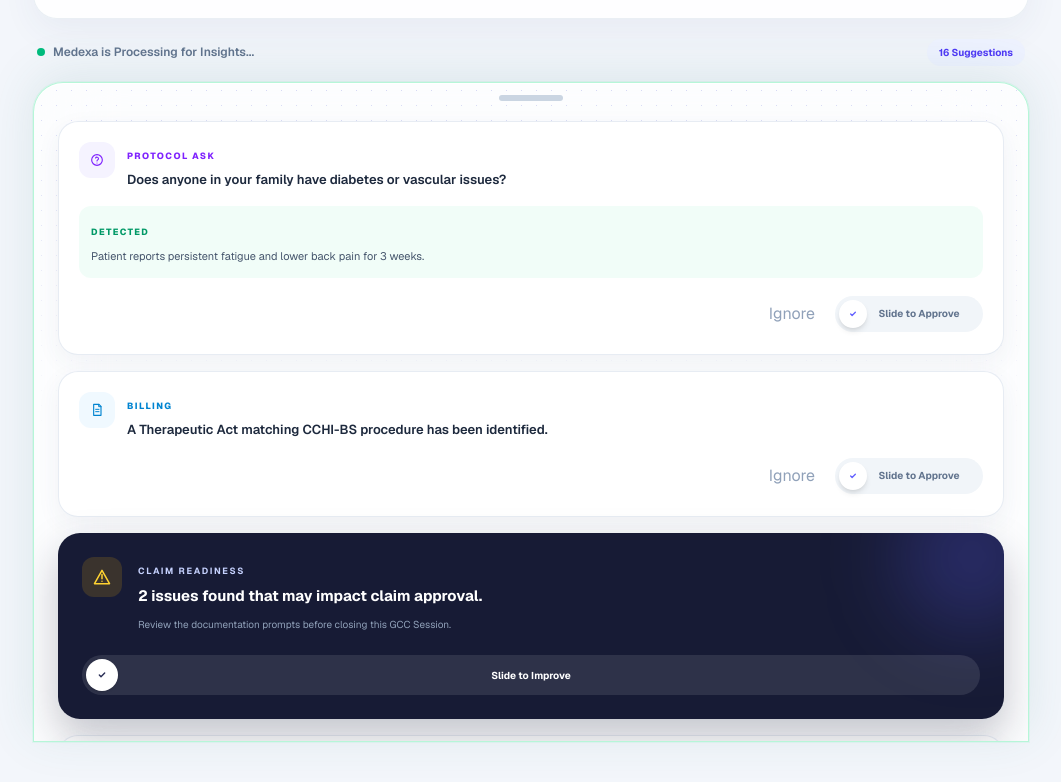
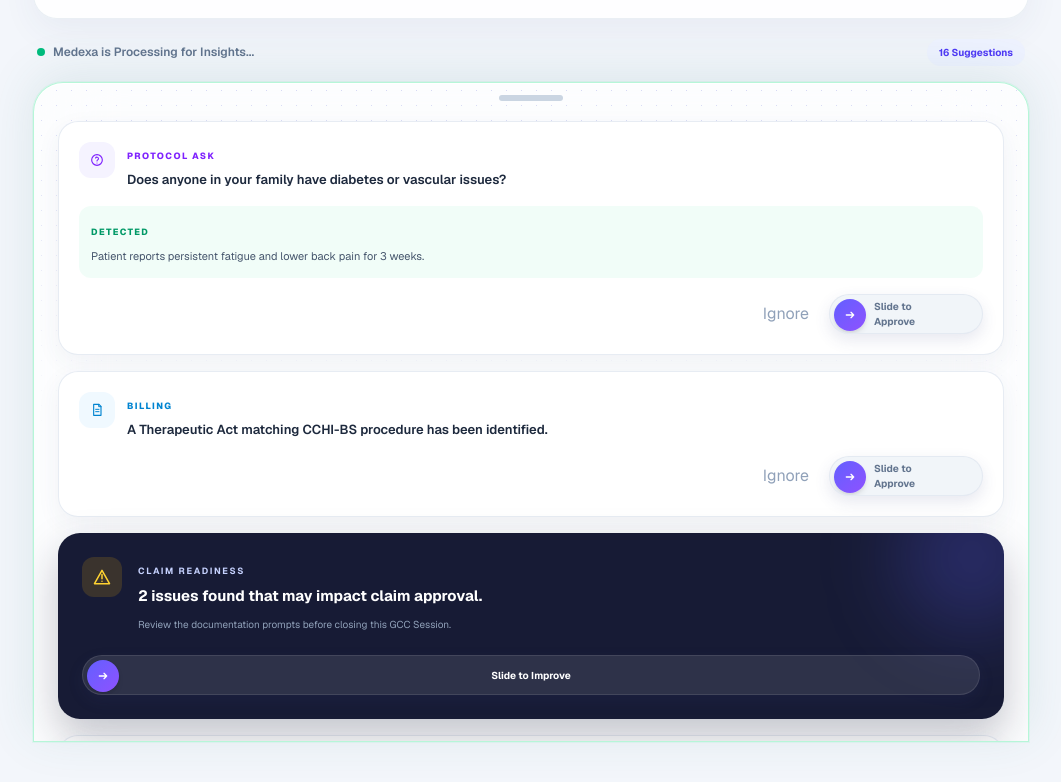
Before and after one commit to syedsaifshah786/medexa-gcc-frontend, a Next.js app: page /session in a window 1280 px wide. Shown: the part 805-1587 px from the top of the page, without its empty margins (109-1170 px from the left). Built offline with nearby package versions, Linux system fonts and the light colour scheme.

Commit message:
Add real slide to approve interaction

```diff
--- a/src/components/gcc/GCCClaimReadinessCard.tsx
+++ b/src/components/gcc/GCCClaimReadinessCard.tsx
@@ -1,10 +1,8 @@
 "use client";
 
-import { useState } from "react";
+import SlideAction from "@/components/gcc/SlideAction";
 
 export default function GCCClaimReadinessCard({ focused = false, onFocus }: { focused?: boolean; onFocus?: () => void }) {
-  const [improved, setImproved] = useState(false);
-
   return (
     <article
       onClick={onFocus}
@@ -21,19 +19,13 @@ export default function GCCClaimReadinessCard({ focused = false, onFocus }: { fo
           <p className="mt-2 text-[10px] leading-5 text-slate-400">Review the documentation prompts before closing this GCC Session.</p>
         </div>
       </div>
-      <button
-        type="button"
-        onClick={(event) => {
-          event.stopPropagation();
-          setImproved((value) => !value);
-        }}
-        className={`relative mt-5 flex h-10 w-full items-center rounded-full p-1 transition ${improved ? "bg-emerald-500" : "bg-white/10"}`}
-      >
-        <span className={`grid size-8 place-items-center rounded-full bg-white text-[#282d54] shadow transition-transform ${improved ? "translate-x-[calc(100%-2rem)]" : ""}`}>
-          <svg viewBox="0 0 24 24" className="size-4" aria-hidden="true"><path d="m8 12 2.5 2.5L16 9" fill="none" stroke="currentColor" strokeLinecap="round" strokeLinejoin="round" strokeWidth="2.1" /></svg>
-        </span>
-        <span className="absolute inset-0 grid place-items-center text-[10px] font-bold">{improved ? "Ready to review" : "Slide to Improve"}</span>
-      </button>
+      <SlideAction
+        label="Slide to Improve"
+        completedLabel="Improved"
+        variant="dark"
+        onComplete={() => undefined}
+        className="mt-5 w-full"
+      />
     </article>
   );
 }
--- a/src/components/gcc/GCCSuggestionCard.tsx
+++ b/src/components/gcc/GCCSuggestionCard.tsx
@@ -1,10 +1,9 @@
 "use client";
 
-import { useState } from "react";
+import SlideAction from "@/components/gcc/SlideAction";
 import type { Suggestion } from "@/lib/mock/gcc-session";
 
 export default function GCCSuggestionCard({ suggestion }: { suggestion: Suggestion }) {
-  const [approved, setApproved] = useState(false);
   const isBilling = suggestion.type === "Billing";
 
   return (
@@ -32,19 +31,12 @@ export default function GCCSuggestionCard({ suggestion }: { suggestion: Suggesti
 
       <div className="mt-4 flex items-center justify-end gap-3">
         <button type="button" className="px-2 py-2 text-[10px] font-bold text-slate-400 hover:text-slate-600">Ignore</button>
-        <button
-          type="button"
-          onClick={() => setApproved((value) => !value)}
-          className={`relative flex h-9 w-[148px] items-center rounded-full px-1 transition ${approved ? "bg-emerald-500" : "bg-slate-100"}`}
-          aria-pressed={approved}
-        >
-          <span className={`grid size-7 place-items-center rounded-full bg-white shadow-md transition-transform ${approved ? "translate-x-[112px] text-emerald-600" : "text-indigo-500"}`}>
-            <svg viewBox="0 0 24 24" className="size-3.5" aria-hidden="true"><path d="m8 12 2.5 2.5L16 9" fill="none" stroke="currentColor" strokeLinecap="round" strokeLinejoin="round" strokeWidth="2.2" /></svg>
-          </span>
-          <span className={`absolute inset-0 grid place-items-center pl-5 text-[10px] font-bold ${approved ? "pr-5 text-white" : "text-slate-500"}`}>
-            {approved ? "Approved" : "Slide to Approve"}
-          </span>
-        </button>
+        <SlideAction
+          label="Slide to Approve"
+          completedLabel="Approved"
+          onComplete={() => undefined}
+          className="w-[154px]"
+        />
       </div>
     </article>
   );
--- /dev/null
+++ b/src/components/gcc/SlideAction.tsx
@@ -0,0 +1,182 @@
+"use client";
+
+import { useEffect, useRef, useState, type PointerEvent as ReactPointerEvent } from "react";
+
+type SlideActionProps = {
+  label: string;
+  completedLabel: string;
+  onComplete: () => void;
+  variant?: "light" | "dark";
+  className?: string;
+};
+
+const threshold = 0.82;
+
+export default function SlideAction({
+  label,
+  completedLabel,
+  onComplete,
+  variant = "light",
+  className = "",
+}: SlideActionProps) {
+  const trackRef = useRef<HTMLDivElement>(null);
+  const knobRef = useRef<HTMLDivElement>(null);
+  const startXRef = useRef(0);
+  const startProgressRef = useRef(0);
+  const progressRef = useRef(0);
+  const previousUserSelectRef = useRef("");
+  const [isDragging, setIsDragging] = useState(false);
+  const [progress, setProgress] = useState(0);
+  const [completed, setCompleted] = useState(false);
+  const [travelDistance, setTravelDistance] = useState(0);
+
+  const measureTravelDistance = () => {
+    if (!trackRef.current || !knobRef.current) return 0;
+    return trackRef.current.clientWidth - knobRef.current.offsetWidth - 8;
+  };
+
+  const updateProgress = (nextProgress: number) => {
+    const clampedProgress = Math.min(1, Math.max(0, nextProgress));
+    progressRef.current = clampedProgress;
+    setProgress(clampedProgress);
+  };
+
+  const restoreTextSelection = () => {
+    document.body.style.userSelect = previousUserSelectRef.current;
+  };
+
+  const handlePointerDown = (event: ReactPointerEvent<HTMLDivElement>) => {
+    if (completed || (event.pointerType === "mouse" && event.button !== 0)) return;
+
+    event.preventDefault();
+    event.stopPropagation();
+    event.currentTarget.setPointerCapture(event.pointerId);
+    startXRef.current = event.clientX;
+    startProgressRef.current = progressRef.current;
+    previousUserSelectRef.current = document.body.style.userSelect;
+    document.body.style.userSelect = "none";
+    setIsDragging(true);
+  };
+
+  const handlePointerMove = (event: ReactPointerEvent<HTMLDivElement>) => {
+    if (!isDragging || completed) return;
+
+    event.preventDefault();
+    event.stopPropagation();
+    const currentTravelDistance = measureTravelDistance();
+    if (currentTravelDistance <= 0) return;
+
+    updateProgress(startProgressRef.current + (event.clientX - startXRef.current) / currentTravelDistance);
+  };
+
+  const handlePointerUp = (event: ReactPointerEvent<HTMLDivElement>) => {
+    if (!isDragging || completed) return;
+
+    event.preventDefault();
+    event.stopPropagation();
+    setIsDragging(false);
+    restoreTextSelection();
+
+    if (progressRef.current >= threshold) {
+      updateProgress(1);
+      setCompleted(true);
+      onComplete();
+    } else {
+      updateProgress(0);
+    }
+
+    if (event.currentTarget.hasPointerCapture(event.pointerId)) {
+      event.currentTarget.releasePointerCapture(event.pointerId);
+    }
+  };
+
+  const handlePointerCancel = (event: ReactPointerEvent<HTMLDivElement>) => {
+    if (!isDragging || completed) return;
+
+    event.preventDefault();
+    event.stopPropagation();
+    setIsDragging(false);
+    restoreTextSelection();
+    updateProgress(0);
+
+    if (event.currentTarget.hasPointerCapture(event.pointerId)) {
+      event.currentTarget.releasePointerCapture(event.pointerId);
+    }
+  };
+
+  useEffect(
+    () => () => {
+      if (isDragging) restoreTextSelection();
+    },
+    [isDragging],
+  );
+
+  useEffect(() => {
+    const track = trackRef.current;
+    if (!track) return;
+
+    const updateTravelDistance = () => setTravelDistance(Math.max(0, measureTravelDistance()));
+    updateTravelDistance();
+
+    const resizeObserver = new ResizeObserver(updateTravelDistance);
+    resizeObserver.observe(track);
+    return () => resizeObserver.disconnect();
+  }, []);
+
+  const isDark = variant === "dark";
+
+  return (
+    <div
+      ref={trackRef}
+      role="slider"
+      aria-label={`${label}. Drag to confirm.`}
+      aria-valuemin={0}
+      aria-valuemax={100}
+      aria-valuenow={Math.round(progress * 100)}
+      aria-valuetext={completed ? completedLabel : `${Math.round(progress * 100)} percent`}
+      aria-disabled={completed}
+      data-slide-action
+      onClick={(event) => event.stopPropagation()}
+      className={`relative h-10 select-none overflow-hidden rounded-full border shadow-[0_6px_16px_rgba(55,65,130,0.12)] ${
+        isDark
+          ? "border-white/10 bg-white/10 text-white"
+          : "border-slate-200/80 bg-slate-100 text-slate-500"
+      } ${completed ? "border-emerald-400/30 bg-emerald-500 text-white" : ""} ${className}`}
+      style={{ touchAction: "none" }}
+    >
+      {!completed && (
+        <span
+          aria-hidden="true"
+          className={`absolute inset-y-0 left-0 transition-opacity ${isDark ? "bg-indigo-500/25" : "bg-indigo-100"}`}
+          style={{ width: `${progress * 100}%` }}
+        />
+      )}
+
+      <span className="pointer-events-none absolute inset-0 grid place-items-center px-11 text-[10px] font-bold">
+        {completed ? completedLabel : label}
+      </span>
+
+      <div
+        ref={knobRef}
+        onPointerDown={handlePointerDown}
+        onPointerMove={handlePointerMove}
+        onPointerUp={handlePointerUp}
+        onPointerCancel={handlePointerCancel}
+        className={`absolute left-1 top-1 grid size-8 place-items-center rounded-full shadow-md ${
+          completed ? "cursor-default bg-white text-emerald-600" : "cursor-grab bg-gradient-to-br from-indigo-500 to-violet-500 text-white active:cursor-grabbing"
+        } ${isDragging ? "" : "transition-transform duration-300 ease-out"}`}
+        style={{ transform: `translateX(${progress * Math.max(0, travelDistance)}px)`, touchAction: "none" }}
+      >
+        {completed ? (
+          <svg viewBox="0 0 24 24" className="size-4" aria-hidden="true">
+            <path d="m7.5 12 3 3 6-6" fill="none" stroke="currentColor" strokeLinecap="round" strokeLinejoin="round" strokeWidth="2.2" />
+          </svg>
+        ) : (
+          <svg viewBox="0 0 24 24" className="size-4" aria-hidden="true">
+            <path d="M6.5 12h11m-4-4 4 4-4 4" fill="none" stroke="currentColor" strokeLinecap="round" strokeLinejoin="round" strokeWidth="2" />
+          </svg>
+        )}
+      </div>
+    </div>
+  );
+}
```
